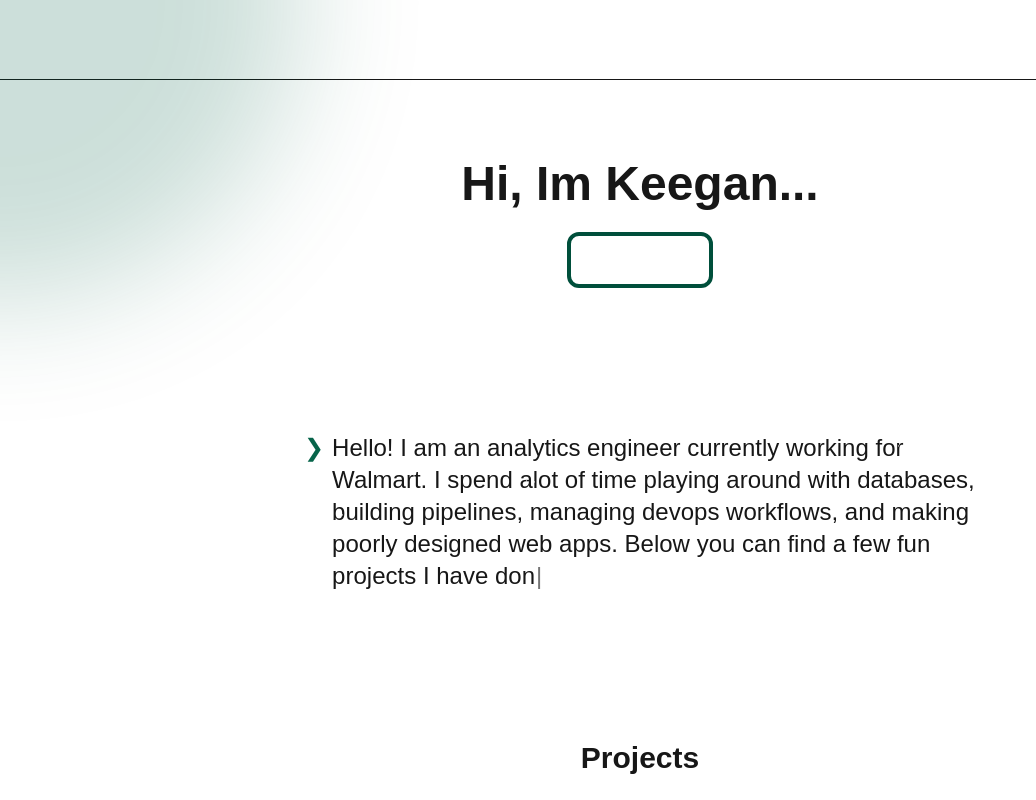
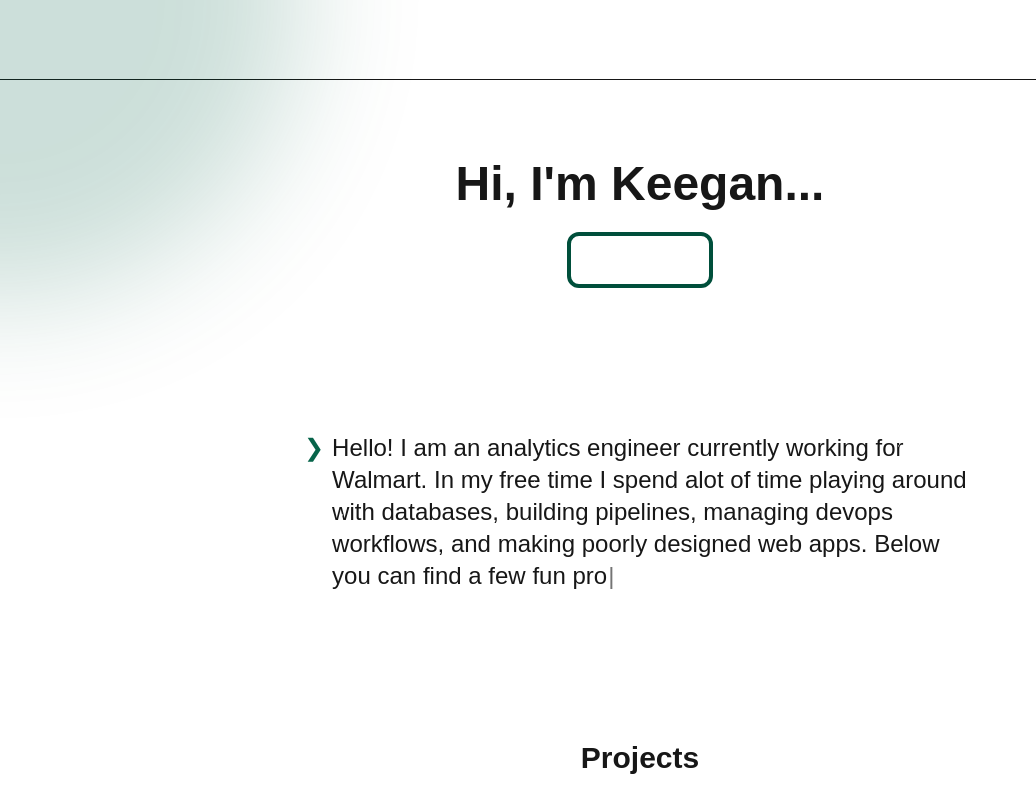
Before and after one commit to dbo-keeganpatton/personal-website-2.0, a Next.js app: page / in a window 1280 px wide. Shown: the top 800 px of the page, without its empty margins (0-1036 px from the left). Built offline with nearby package versions, Linux system fonts and the light colour scheme.

Commit message:
Correct escape chars

```diff
--- a/components/About.tsx
+++ b/components/About.tsx
@@ -19,9 +19,9 @@ export default function About() {
 
                         strings: [
                             `Hello! I am an analytics engineer currently working for Walmart.
-                            I spend alot of time playing around with databases, building pipelines,
-                            managing devops workflows, and making poorly designed web apps.
-                            Below you can find a few fun projects I have done, and some base
+                            In my free time I spend alot of time playing around with databases,
+                            building pipelines, managing devops workflows, and making poorly designed
+                            web apps. Below you can find a few fun projects I have done, and some base
                             documentation outlining them. I love to talk about technology,
                             so feel free to reach out by sending me an email, or connecting
                             over LinkedIn.`
--- a/components/Hero.tsx
+++ b/components/Hero.tsx
@@ -26,7 +26,7 @@ const Hero: FC = () => {
     return (
         <section className="py-20 text-center">
 
-            <h1 className="text-5xl font-bold animate-dust-reveal">Hi, Im Keegan...</h1>
+            <h1 className="text-5xl font-bold animate-dust-reveal">Hi, I&#39;m Keegan...</h1>
 
             <button
                 className="mt-6 inline-block  text-white px-6 py-3 rounded-xl border-4 border-emerald-900 hover:border-red-700"
```
